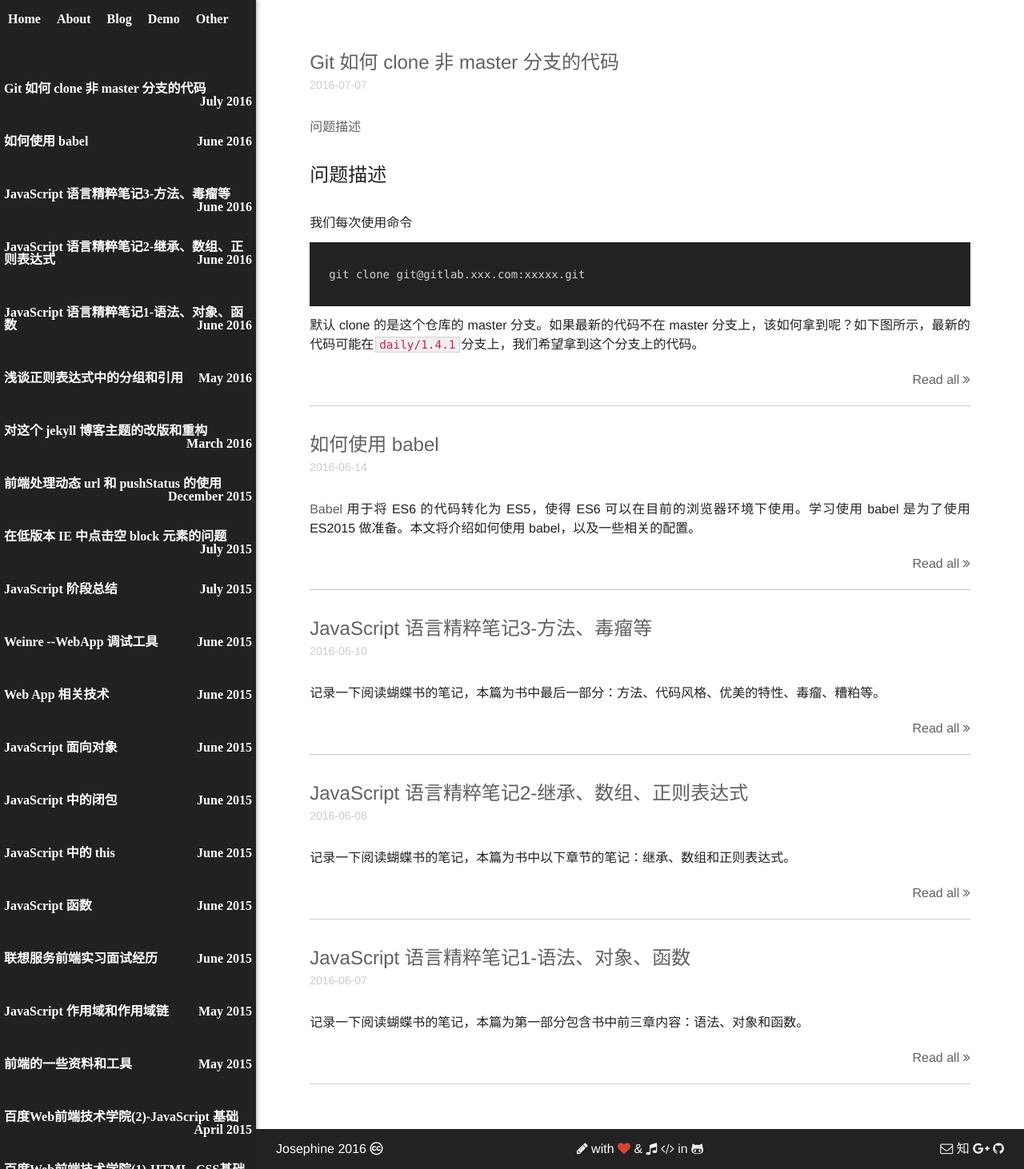
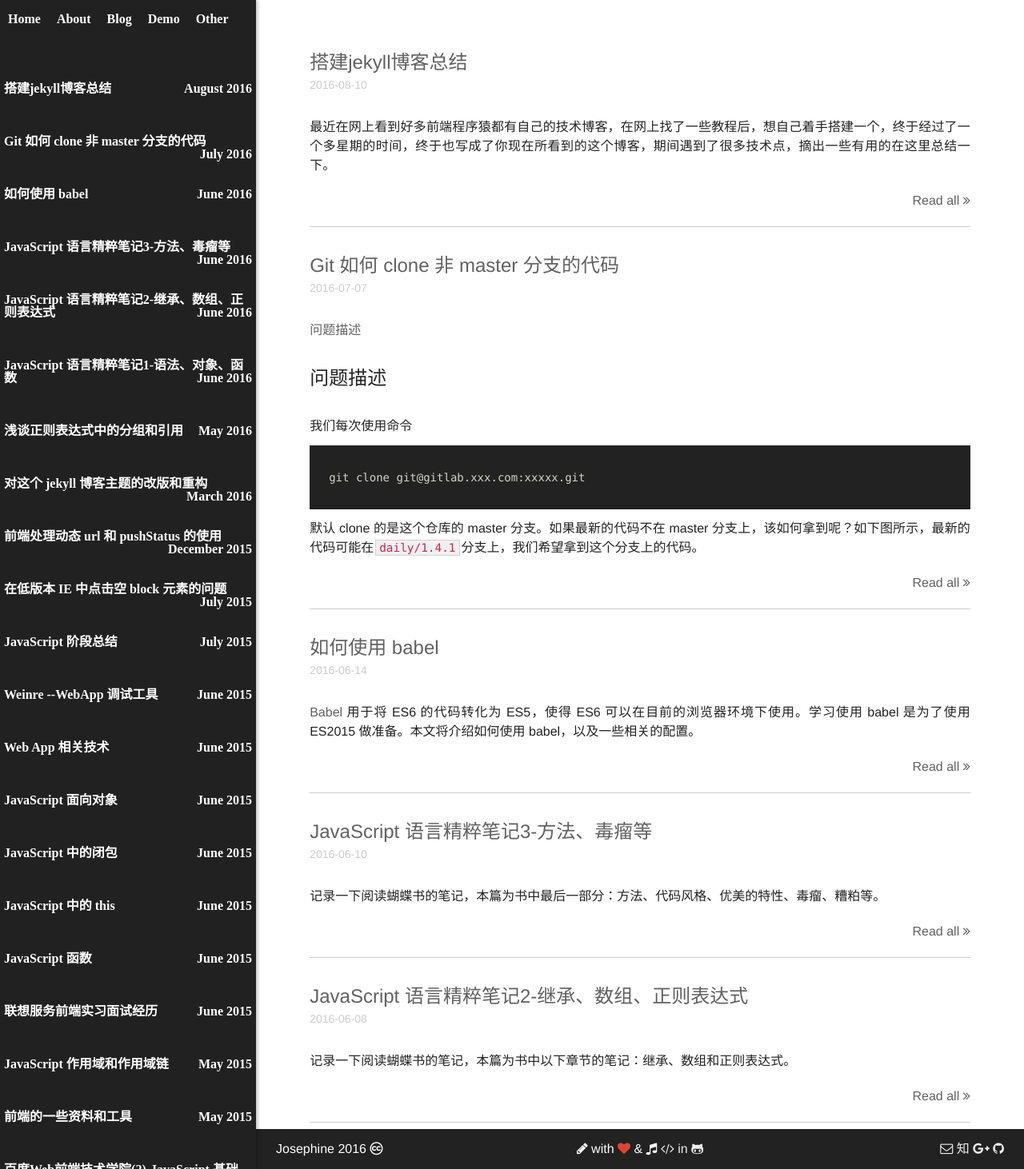
Before and after one commit to jsm1003/ZinCode.github.io, a Jekyll site: the page built from page/blog.html, in a window 1280 px wide. Shown: the whole page at 80% size. Built offline with Jekyll 4.4.1, drawn with Linux system fonts in a browser that asks for light colours; nearby versions of some CDN libraries; some of the changed lines change nothing that is shown.

Commit message:
add post

````diff
--- /dev/null
+++ b/_posts/2016-08-10-building-blog.md
@@ -0,0 +1,90 @@
+---
+layout: post
+title:  "搭建jekyll博客总结"
+date:   2016-08-10 22:24:3
+categories: jekyll
+tags: blog jekyll
+---
+
+* content
+{:toc}
+
+最近在网上看到好多前端程序猿都有自己的技术博客，在网上找了一些教程后，想自己着手搭建一个，终于经过了一个多星期的时间，终于也写成了你现在所看到的这个博客，期间遇到了很多技术点，摘出一些有用的在这里总结一下。
+
+
+
+
+## 博客搭建基本流程
+
+这里只说技术关键点不会长篇大论，
+1 首先我的博客是基于jekyll搭建，代码托管在github上，地址请[戳这里](https://github.com/ZinCode/ZinCode.github.io)。
+2 搭建好jekyll运行所需基本环境，安装git命令行客户端，完成和github仓库同步。
+3 了解git和jekyll基本命令（这一过程我分别参考了[廖雪峰的git教程](http://www.liaoxuefeng.com/wiki/0013739516305929606dd18361248578c67b8067c8c017b000/001373962845513aefd77a99f4145f0a2c7a7ca057e7570000),[jekyll语法文档](http://alfred-sun.github.io/blog/2015/01/10/jekyll-liquid-syntax-documentation/),我认为这两篇介绍的都比较详尽完善，甚至比官方文档要好）。
+4 选择两篇我认为比较好的博客分别clone下来[HyG](https://gaohaoyang.github.io/)，[jkunst](http://jkunst.com/).把需要的功能通读一遍，在运用到自己的博客中。
+
+## 遇到的技术关键点
+
+### 对不定宽元素中的内容进行水平居中
+
+我在写导航条时遇到这个问题，首先，由三层嵌套，`div`>'ul'>'li'。我采用的方式是这样：
+```css
+div{
+	overflow:hidden;
+}
+ul{
+	position: relative;
+	float: left;
+	left: 50%;
+	text-align: center;
+}
+li{
+	float: left;
+	position: relative;
+	right: 50%;
+}
+```
+实现原理:让`ul`在`div`中向右浮动50%，然后再让`li`在`ul`中向左浮动50%,其他办法请参考[六种实现水平居中的办法](http://www.w3cplus.com/css/elements-horizontally-center-with-css.html)。
+### 不依靠jQuery等插件对颜色随机渐变动画
+
+   在[jkunst](http://jkunst.com/)中，他使用了[d3.js](https://d3js.org/)库，这是一个数据驱动的插件，很有意思，以后有机会研究一下这方面知识，
+简单说一下，d3和jQuery一样有自己的一套方式去操作DOM元素。在使用上略有差异，侧重点不一样。
+然而我在想，为什么不直接用jQuery来改变颜色动画呢？查了资料才发现。jquery的animation方法几乎和以实现任何样式改变的动画，但是color与backgroundcolor是两个例外，如果想操纵颜色的话还必须引入，[jquery color](https://github.com/jquery/jquery-color)这个插件。
+我本着尽量不适用第三方库的原则，对这些插件我内心是拒绝的。于是我决定自己写一个，最终实现了效果。代码我就不贴出来了，写的太丑，如果想看请点这里[js实现颜色渐变](https://github.com/ZinCode/ZinCode.github.io/blob/master/js/changec.js);你认为到此就结束了吗？
+
+我们知道：“css的transition允许css的属性值在一定的时间区间内平滑地过渡。这种效果可以在鼠标单击、获得焦点、被点击或对元素任何改变中触发，并圆滑地以动画效果改变CSS的属性值。”`transition`属性的讲解请参考[CSS3 Transition](http://www.w3cplus.com/content/css3-transition)于是我想，只要通过js每个一段时间给相应`div`设置一个随机颜色，并添加`transition`这条属性不就可以了吗？，试验之后发现的确可以，但是当这个`div`的其他样式（例如宽、高等）改变时，也会进行平滑过渡，但是我只是想要颜色进行过渡动画。这不是我想要的效果。
+
+*并不是什么属性改变都为触发transition动作效果，比如页面的自适应宽度，当浏览器改变宽度时，并不会触发transition的效果。*
+解决办法是在这个div元素上在套一层div，将子div样式设置为颜色以及transition属性，在父div设置其他不需要过渡效果的样式。*这里子div的宽高属性要设置为`100%`，如果设置为`inherit`任然会出先上面问题*,至此，问题完美解决。当然要实现更复杂的效果还是要借助第三方插件。
+
+### JavaScript实现数组去重
+
+这里先贴一个ES6的办法：
+```js
+var arr = [3,4,4,2,'',66,6,6,6,[22],[22],'22','22'];
+function unique(array){
+	return Array.from(new Set(array));
+}
+console.log(unique(arr)); //[3,4,2,'',66,6]
+```
+ES6部分的内容我还没有学习，这里不做讲解
+
+ES5的办法：
+*方案一*
+利用对象方法去重
+
+```js
+Array.prototype.unique1 = function(){
+	var arr = [];
+	var json = [];
+	for(var i = 0;i< this.length;i++){
+		if(!json[this[i]]){
+			arr.push(this[i]);
+			json[this[i]] = 1;
+		}
+	}
+	return arr;
+}
+var arr = [22,2,'22',2,'22',1,[2],[2]];
+console.log(arr.unique1())
+```
+可以看到，这种办法不能去除数组重复项。不能区分数字与字符串，
--- a/css/main.css
+++ b/css/main.css
@@ -12,7 +12,7 @@ article {
     width: 8px;
 }
 ::-webkit-scrollbar-thumb {
-	background-color:rgba(241,241,241,0.9)
+	background-color:rgba(241,241,241,0.8);
 }
 /*滚动条样式结束*/
 ::selection {
````
